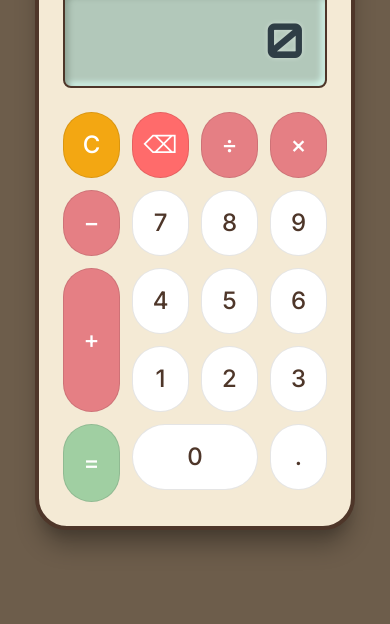
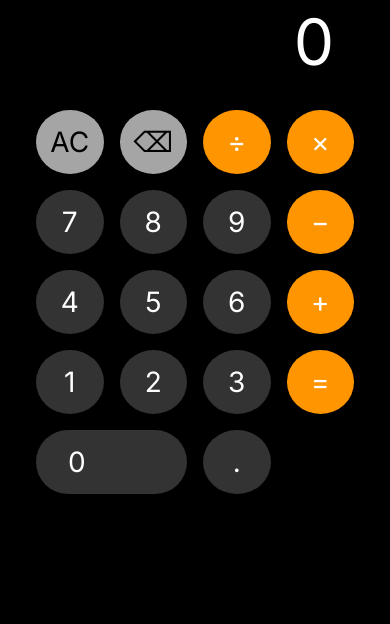
Before and after one commit to administratib0/hugot-calculator, a plain HTML site: page index.html in a window 390 px wide. Shown: the part 220-844 px from the top of the page. Drawn offline with nearby package versions, Linux system fonts and the light colour scheme.

Commit message:
Update index.html
Iphone

```diff
--- a/index.html
+++ b/index.html
@@ -11,151 +11,170 @@
     <style>
         body {
             font-family: 'Inter', sans-serif;
-            background: #6D5D4B; /* Coffee-brown background */
+            background: #000000; /* iPhone dark background */
         }
         .calculator-container {
-            background: #F4EAD5; /* Creamy latte color */
-            border-radius: 2rem;
-            padding: 1.5rem;
-            box-shadow: 0 20px 25px -5px rgba(0, 0, 0, 0.3), 0 10px 10px -5px rgba(0, 0, 0, 0.1);
-            border: 4px solid #4E3629; /* Dark chocolate border */
+            background: #000000;
+            padding: 1rem;
+            max-width: 375px;
+            margin: 0 auto;
         }
         .title {
             font-family: 'Pacifico', cursive;
-            color: #4E3629;
-            text-shadow: 1px 1px 2px rgba(255,255,255,0.7);
+            color: #FF9500; /* iPhone orange */
+            text-shadow: 0 0 10px rgba(255, 149, 0, 0.3);
+            text-align: center;
+            margin-bottom: 2rem;
         }
         .display {
-            font-family: 'Orbitron', sans-serif; /* Digital calculator font */
-            background: #B2C8BA; /* A muted green, like a matcha latte */
-            color: #2F3E46;
-            border: 2px solid #4E3629;
-            box-shadow: inset 3px 3px 6px #8a9e90, inset -3px -3px 6px #dafff4;
-            text-shadow: 0 0 5px rgba(255, 255, 255, 0.4);
-            word-wrap: break-word; /* Ensure long words break */
+            font-family: 'Inter', sans-serif;
+            background: #000000;
+            color: #FFFFFF;
+            text-align: right;
+            padding: 2rem 1.5rem 1rem 1.5rem;
+            margin-bottom: 1rem;
+            min-height: 120px;
+            display: flex;
+            align-items: flex-end;
+            justify-content: flex-end;
+            font-size: 4rem;
+            font-weight: 300;
+            line-height: 1;
+            word-wrap: break-word;
             transition: all 0.3s ease;
         }
         .display.special-answer {
             animation: specialPulse 0.6s ease-in-out;
             background: linear-gradient(135deg, #FFE5B4, #FFD700);
             color: #8B4513;
+            border-radius: 1rem;
         }
         @keyframes specialPulse {
             0%, 100% { transform: scale(1); }
             50% { transform: scale(1.02); }
         }
         .btn {
-            border-radius: 9999px; /* Circular buttons */
-            font-weight: 500;
-            transition: all 0.2s ease-in-out;
-            border: 1px solid rgba(0,0,0,0.1);
-            min-height: 3.5rem;
+            border-radius: 50%;
+            font-weight: 400;
+            transition: all 0.1s ease-in-out;
+            border: none;
+            min-height: 4rem;
+            min-width: 4rem;
             display: flex;
             align-items: center;
             justify-content: center;
+            font-size: 1.75rem;
+            margin: 0.25rem;
         }
         .btn:active {
             transform: scale(0.95);
-            box-shadow: inset 3px 3px 7px rgba(0,0,0,0.25);
+            filter: brightness(1.2);
         }
         .btn:focus {
-            outline: 2px solid #4E3629;
-            outline-offset: 2px;
+            outline: none;
         }
         .btn-number {
-            background-color: #fff;
-            color: #4E3629;
+            background-color: #333333; /* Dark gray */
+            color: #FFFFFF;
         }
         .btn-number:hover {
-            background-color: #f7f3e9;
-            transform: translateY(-2px);
-            box-shadow: 0 4px 8px rgba(0,0,0,0.1);
+            background-color: #666666;
         }
         .btn-operator {
-            background-color: #E57F84; /* A soft reddish color, like a strawberry treat */
-            color: white;
+            background-color: #FF9500; /* iPhone orange */
+            color: #FFFFFF;
         }
         .btn-operator:hover {
-            background-color: #d8686e;
-            transform: translateY(-2px);
-            box-shadow: 0 4px 8px rgba(0,0,0,0.1);
+            background-color: #FFB340;
+        }
+        .btn-operator.active {
+            background-color: #FFFFFF;
+            color: #FF9500;
         }
         .btn-equals {
-            background-color: #A0CFA2; /* A friendly green */
-            color: white;
+            background-color: #FF9500; /* iPhone orange */
+            color: #FFFFFF;
         }
         .btn-equals:hover {
-            background-color: #8dbd90;
-            transform: translateY(-2px);
-            box-shadow: 0 4px 8px rgba(0,0,0,0.1);
+            background-color: #FFB340;
         }
         .btn-clear {
-            background-color: #F3A712; /* A warm orange */
-            color: white;
+            background-color: #A5A5A5; /* Light gray */
+            color: #000000;
         }
         .btn-clear:hover {
-            background-color: #df980b;
-            transform: translateY(-2px);
-            box-shadow: 0 4px 8px rgba(0,0,0,0.1);
+            background-color: #D4D4D4;
         }
         .btn-backspace {
-            background-color: #FF6B6B; /* A soft red */
-            color: white;
+            background-color: #A5A5A5; /* Light gray */
+            color: #000000;
         }
         .btn-backspace:hover {
-            background-color: #ff5252;
-            transform: translateY(-2px);
-            box-shadow: 0 4px 8px rgba(0,0,0,0.1);
+            background-color: #D4D4D4;
         }
         .coffee-icon {
             display: inline-block;
             margin-right: 0.5rem;
             font-size: 1.5rem;
         }
+        .button-grid {
+            display: grid;
+            grid-template-columns: repeat(4, 1fr);
+            gap: 0.5rem;
+            max-width: 375px;
+            margin: 0 auto;
+        }
+        .zero-button {
+            grid-column: span 2;
+            border-radius: 2rem;
+            text-align: left;
+            padding-left: 2rem;
+            justify-content: flex-start;
+        }
     </style>
 </head>
 <body class="flex items-center justify-center min-h-screen p-4">
 
-    <div class="calculator-container w-full max-w-xs md:max-w-sm mx-auto">
+    <div class="calculator-container w-full">
         <!-- Title -->
-        <h1 class="title text-3xl text-center mb-4">
-            <span class="coffee-icon">☕🐾</span>Barista&Paws Calculator
+        <h1 class="title text-2xl">
+            <span class="coffee-icon">☕🐾</span>Barista&Paws
         </h1>
 
         <!-- Display -->
-        <div id="display" class="display w-full h-24 rounded-lg mb-6 flex items-center justify-end text-5xl p-5 overflow-hidden text-right" role="textbox" aria-label="Calculator display">
+        <div id="display" class="display w-full rounded-lg overflow-hidden" role="textbox" aria-label="Calculator display">
             0
         </div>
 
         <!-- Buttons Grid -->
-        <div class="grid grid-cols-4 gap-3">
+        <div class="button-grid">
             <!-- Row 1 -->
-            <button class="btn btn-clear text-2xl p-4" onclick="clearDisplay()" aria-label="Clear">C</button>
-            <button class="btn btn-backspace text-2xl p-4" onclick="backspace()" aria-label="Backspace">⌫</button>
-            <button class="btn btn-operator text-2xl p-4" onclick="appendInput('/')" aria-label="Divide">÷</button>
-            <button class="btn btn-operator text-2xl p-4" onclick="appendInput('*')" aria-label="Multiply">×</button>
+            <button class="btn btn-clear" onclick="clearDisplay()" aria-label="Clear">AC</button>
+            <button class="btn btn-backspace" onclick="backspace()" aria-label="Backspace">⌫</button>
+            <button class="btn btn-operator" onclick="appendInput('/')" aria-label="Divide">÷</button>
+            <button class="btn btn-operator" onclick="appendInput('*')" aria-label="Multiply">×</button>
 
             <!-- Row 2 -->
-            <button class="btn btn-operator text-2xl p-4" onclick="appendInput('-')" aria-label="Subtract">−</button>
-            <button class="btn btn-number text-2xl p-4" onclick="appendInput('7')" aria-label="Seven">7</button>
-            <button class="btn btn-number text-2xl p-4" onclick="appendInput('8')" aria-label="Eight">8</button>
-            <button class="btn btn-number text-2xl p-4" onclick="appendInput('9')" aria-label="Nine">9</button>
+            <button class="btn btn-number" onclick="appendInput('7')" aria-label="Seven">7</button>
+            <button class="btn btn-number" onclick="appendInput('8')" aria-label="Eight">8</button>
+            <button class="btn btn-number" onclick="appendInput('9')" aria-label="Nine">9</button>
+            <button class="btn btn-operator" onclick="appendInput('-')" aria-label="Subtract">−</button>
 
             <!-- Row 3 -->
-            <button class="btn btn-operator text-2xl p-4 row-span-2" onclick="appendInput('+')" aria-label="Add">+</button>
-            <button class="btn btn-number text-2xl p-4" onclick="appendInput('4')" aria-label="Four">4</button>
-            <button class="btn btn-number text-2xl p-4" onclick="appendInput('5')" aria-label="Five">5</button>
-            <button class="btn btn-number text-2xl p-4" onclick="appendInput('6')" aria-label="Six">6</button>
+            <button class="btn btn-number" onclick="appendInput('4')" aria-label="Four">4</button>
+            <button class="btn btn-number" onclick="appendInput('5')" aria-label="Five">5</button>
+            <button class="btn btn-number" onclick="appendInput('6')" aria-label="Six">6</button>
+            <button class="btn btn-operator" onclick="appendInput('+')" aria-label="Add">+</button>
 
             <!-- Row 4 -->
-            <button class="btn btn-number text-2xl p-4" onclick="appendInput('1')" aria-label="One">1</button>
-            <button class="btn btn-number text-2xl p-4" onclick="appendInput('2')" aria-label="Two">2</button>
-            <button class="btn btn-number text-2xl p-4" onclick="appendInput('3')" aria-label="Three">3</button>
-            <button class="btn btn-equals text-2xl p-4 row-span-2" onclick="showAnswer()" aria-label="Equals">=</button>
+            <button class="btn btn-number" onclick="appendInput('1')" aria-label="One">1</button>
+            <button class="btn btn-number" onclick="appendInput('2')" aria-label="Two">2</button>
+            <button class="btn btn-number" onclick="appendInput('3')" aria-label="Three">3</button>
+            <button class="btn btn-equals" onclick="showAnswer()" aria-label="Equals">=</button>
 
             <!-- Row 5 -->
-            <button class="btn btn-number text-2xl p-4 col-span-2" onclick="appendInput('0')" aria-label="Zero">0</button>
-            <button class="btn btn-number text-2xl p-4" onclick="appendInput('.')" aria-label="Decimal point">.</button>
+            <button class="btn btn-number zero-button" onclick="appendInput('0')" aria-label="Zero">0</button>
+            <button class="btn btn-number" onclick="appendInput('.')" aria-label="Decimal point">.</button>
         </div>
     </div>
 
@@ -180,7 +199,54 @@
             "Crush kita",
             "Pahug naman",
             "Kamusta ka?",
-            "Let's go on a date"
+            "Let's go on a date",
+            "Coffee date?",
+            "Pogi ka talaga",
+            "Ganda mo talaga",
+            "Salamat sa lahat",
+            "Ikaw ang pinaka",
+            "Sweet mo naman",
+            "Ang cute mo",
+            "Ang galing mo",
+            "Proud ako sayo",
+            "Kaya mo yan",
+            "Laban lang",
+            "Tara kape",
+            "Tara food trip",
+            "Tara gala",
+            "Tara movie",
+            "Tara shopping",
+            "Ang saya mo kasama",
+            "Miss na kita",
+            "See you soon",
+            "Take care always",
+            "God bless you",
+            "Praying for you",
+            "You're amazing",
+            "You're special",
+            "You're loved",
+            "You're enough",
+            "You're beautiful",
+            "You're handsome",
+            "You're smart",
+            "You're talented",
+            "You're kind",
+            "You're caring",
+            "You're sweet",
+            "You're funny",
+            "You're awesome",
+            "You're perfect",
+            "You're the best",
+            "You're my favorite",
+            "You're my everything",
+            "You're my world",
+            "You're my happiness",
+            "You're my smile",
+            "You're my joy",
+            "You're my love",
+            "You're my heart",
+            "You're my soul",
+            "You're my life"
         ];
 
         let lastAnswerIndex = -1;
@@ -189,11 +255,11 @@
         function updateDisplay() {
             // Adjust font size based on content length to prevent overflow
             if (currentInput.length > 15) {
-                display.style.fontSize = '1.75rem'; // 28px for very long text
+                display.style.fontSize = '2rem'; // 32px for very long text
             } else if (currentInput.length > 8) {
-                display.style.fontSize = '2.25rem'; // 36px for medium text
+                display.style.fontSize = '2.5rem'; // 40px for medium text
             } else {
-                display.style.fontSize = '3rem'; // 48px for numbers
+                display.style.fontSize = '4rem'; // 64px for numbers
             }
             display.innerText = currentInput;
         }
```
